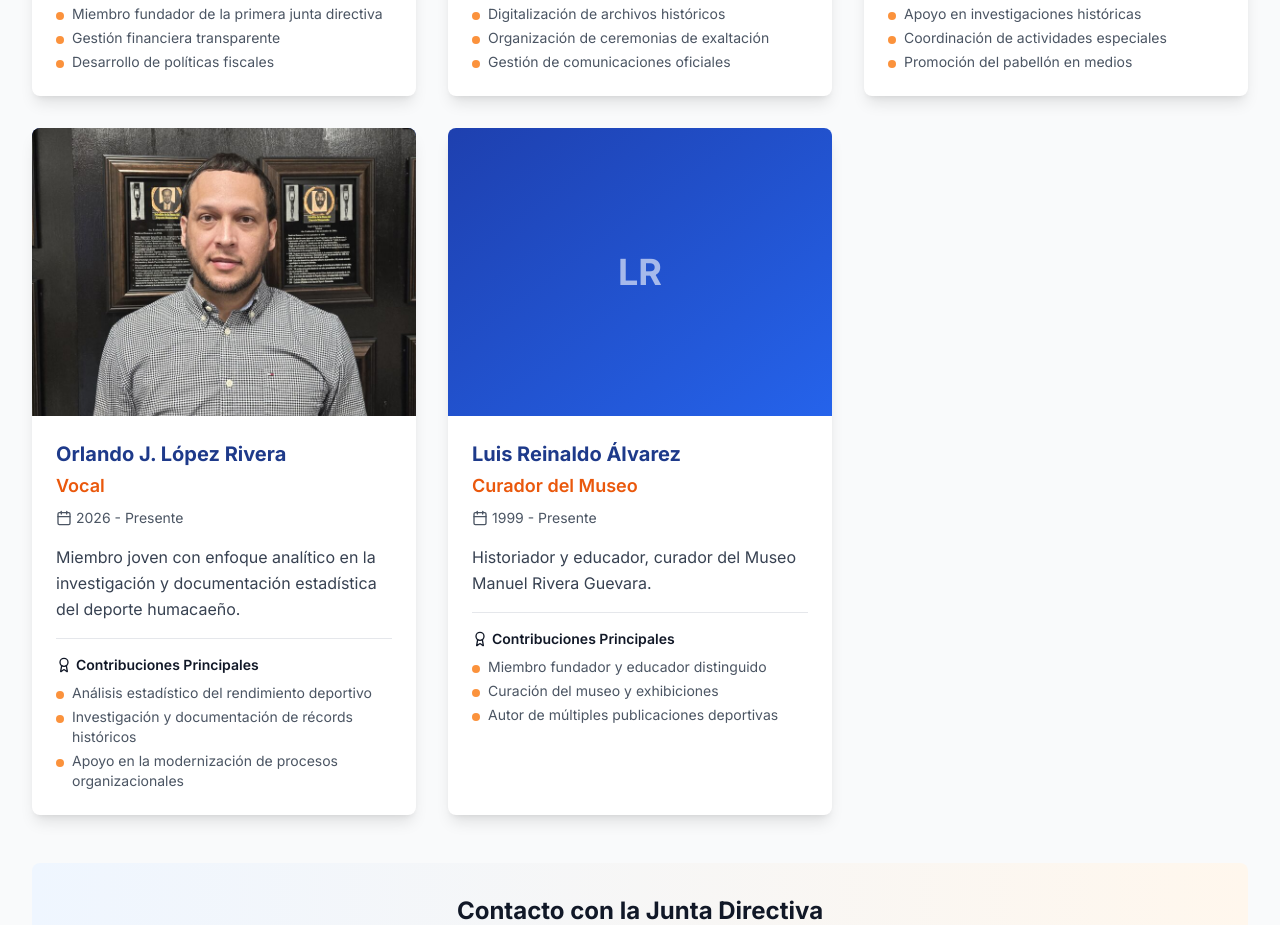
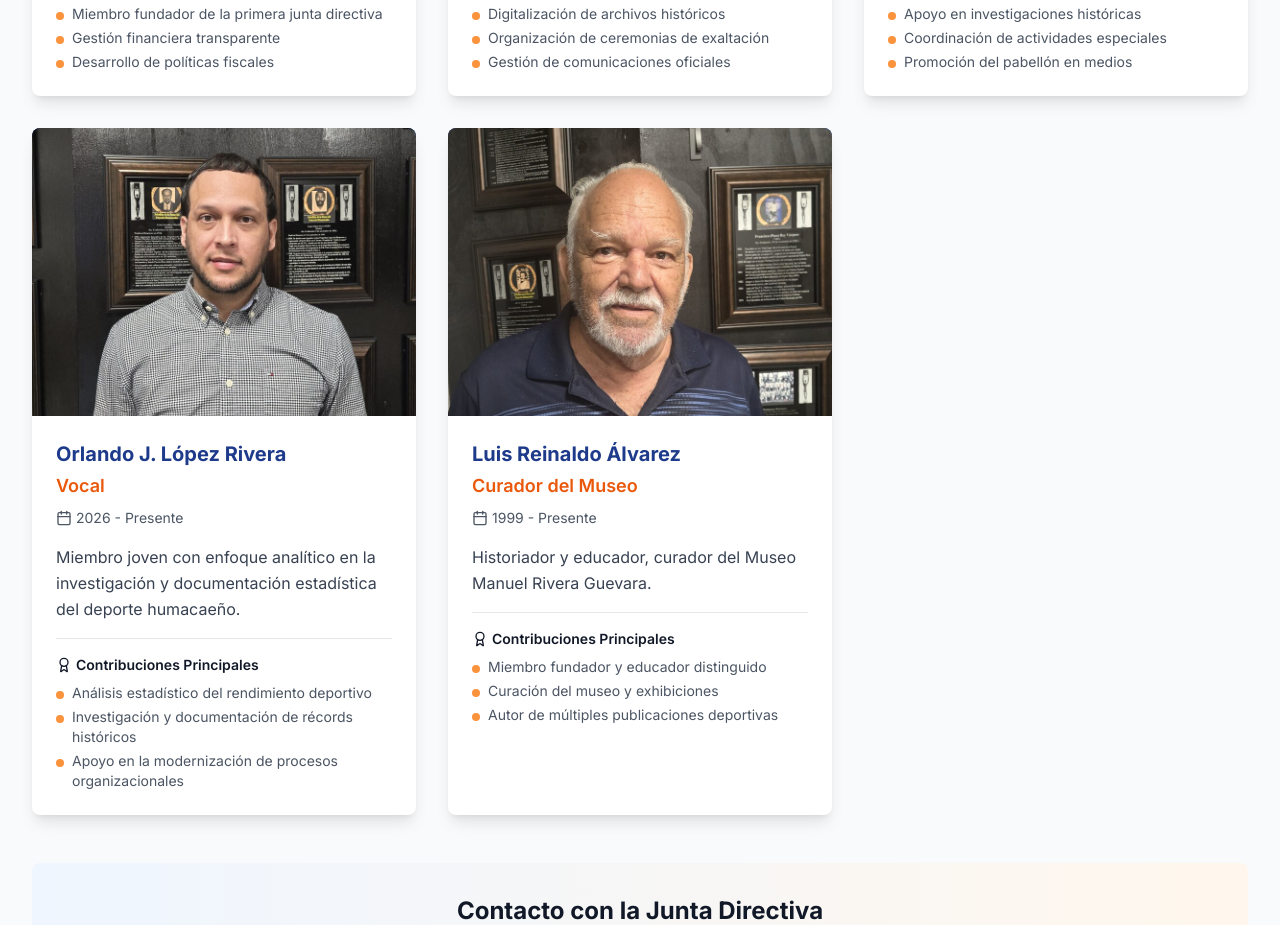
Before and after one commit to temiban013/pabellon-fama, a Next.js app: page /junta in a window 1280 px wide. Shown: the part 1900-2825 px from the top of the page. Built offline with nearby package versions, Linux system fonts and the light colour scheme; no server answers.

Commit message:
feat(junta): add Luis Alvarez board photo [RETAINER-MAINT]
     - public/images/junta/luis-alvarez.jpg: new headshot
     - src/app/junta/page.tsx: wire foto + fotoPosition "center 40%" to match head sizing of peer board cards
     - Remove stray junta-fresh-cache.png from repo root

```diff
--- a/src/app/junta/page.tsx
+++ b/src/app/junta/page.tsx
@@ -133,6 +133,8 @@ const miembrosJunta: MiembroJunta[] = [
     descripcion:
       "Historiador y educador, curador del Museo Manuel Rivera Guevara.",
     anosServicio: "1999 - Presente",
+    foto: "/images/junta/luis-alvarez.jpg",
+    fotoPosition: "center 40%",
     contribuciones: [
       "Miembro fundador y educador distinguido",
       "Curación del museo y exhibiciones",
```
Also changed, not shown: junta-fresh-cache.png (deleted), public/images/junta/luis-alvarez.jpg (added).
